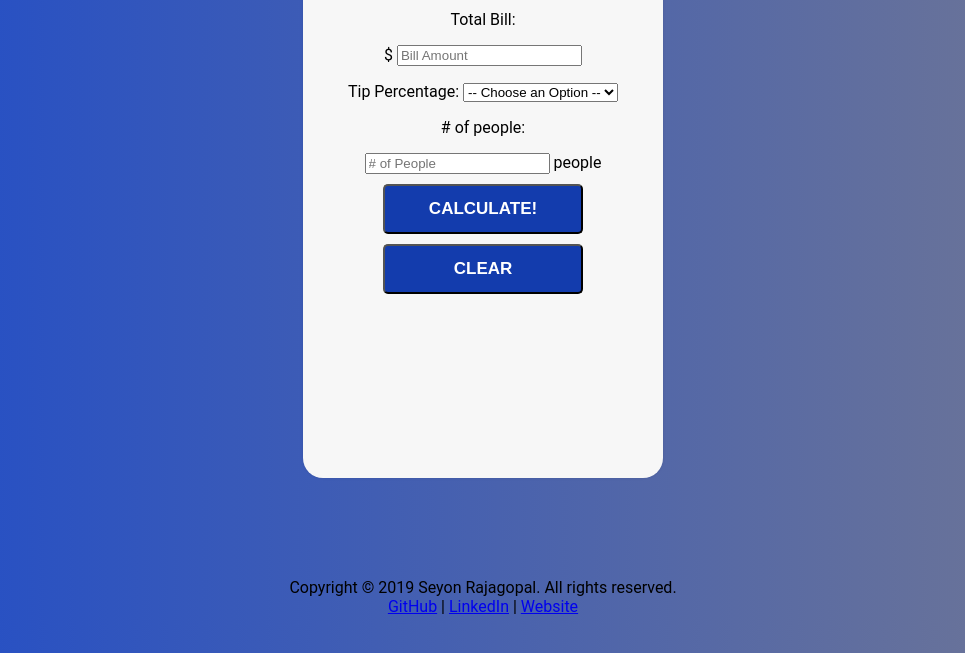
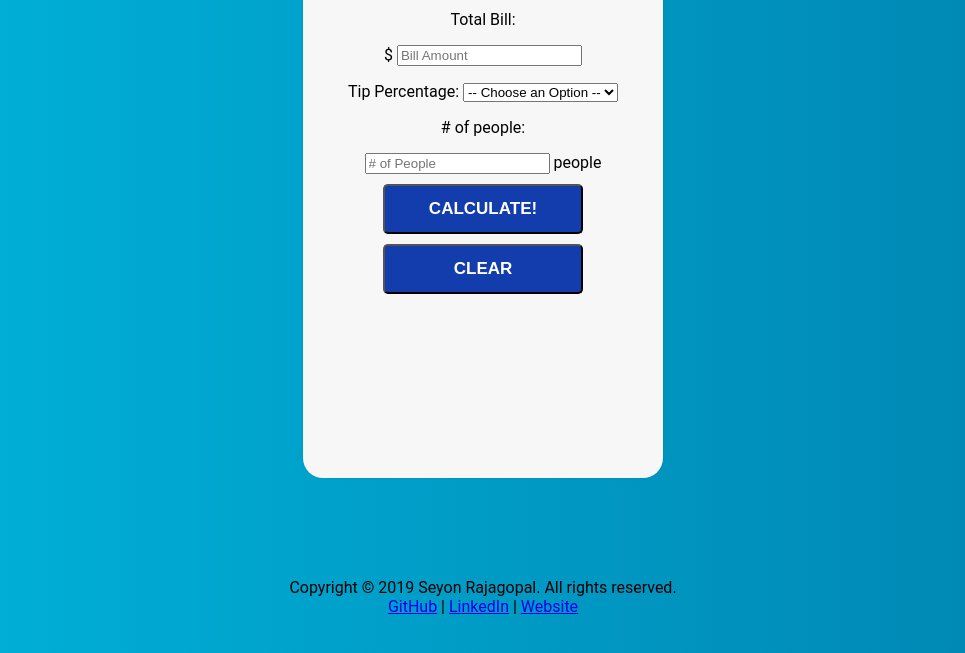
Before and after one commit to seyon123/Tip-Calculator, a plain HTML site: page index.html in a window 1280 px wide. Shown: the part 147-800 px from the top of the page, without its empty margins (157-1122 px from the left). Drawn offline with Linux system fonts and the light colour scheme; a script that the page names is missing.

Commit message:
change background

```diff
--- a/css/style.css
+++ b/css/style.css
@@ -3,9 +3,9 @@ body {
     text-align: center;
     background: rgb(31, 76, 201);
     /* fallback for old browsers */
-    background: -webkit-linear-gradient(to left, rgb(113, 119, 148), rgb(31, 76, 201));
+    background: -webkit-linear-gradient(to left, #0083B0, #00B4DB);
     /* Chrome 10-25, Safari 5.1-6 */
-    background: linear-gradient(to left, rgb(113, 119, 148), rgb(31, 76, 201));
+    background: linear-gradient(to left, #0083B0, #00B4DB);
     /* W3C, IE 10+/ Edge, Firefox 16+, Chrome 26+, Opera 12+, Safari 7+ */
 }
 
```
